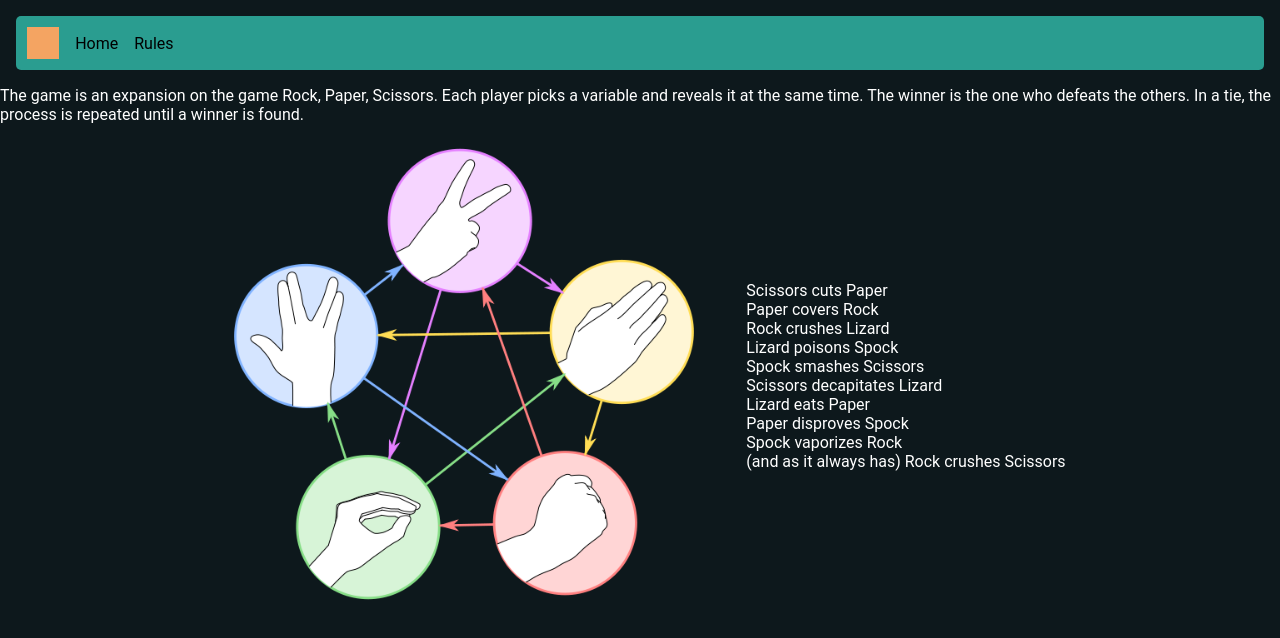
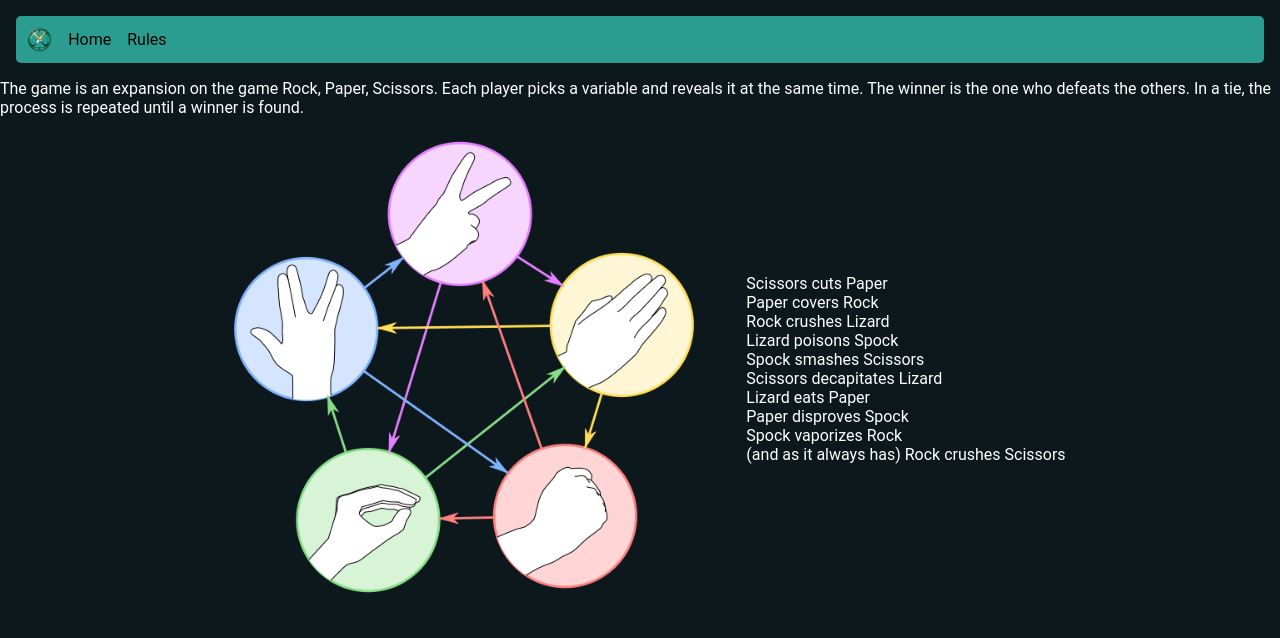
Before and after one commit to ditiz/real-time-rock-paper-scissors-lizard-spock, a Next.js app: page /Rules in a window 1280 px wide. Shown: the top 638 px of the page. Built offline with nearby package versions, Linux system fonts and the light colour scheme.

Commit message:
feat(navbar): use logo

```diff
--- a/components/organisms/Navbar.module.css
+++ b/components/organisms/Navbar.module.css
@@ -1,7 +1,6 @@
 .navbar__logo {
-  width: 2rem;
-  height: 2rem;
-  background: var(--c-3);
+  display: grid;
+  place-items: center;
 }
 
 .navbar__links {
--- a/components/organisms/Navbar.tsx
+++ b/components/organisms/Navbar.tsx
@@ -1,4 +1,6 @@
+import Logo from "@/public/imgs/logo.png"
 import { navbarLinks } from "@/utils/navigation"
+import Image from "next/image"
 import Link from "next/link"
 import { NavbarAtom } from "../atoms"
 import styles from "./Navbar.module.css"
@@ -8,7 +10,9 @@ interface NavbarOrganismProps {}
 const NavbarOrganism: React.FC<NavbarOrganismProps> = () => {
   return (
     <NavbarAtom>
-      <div className={styles.navbar__logo}></div>
+      <div className={styles.navbar__logo}>
+        <Image src={Logo} alt="logo" height={25} width={25} />
+      </div>
       <div className={styles.navbar__links}>
         {navbarLinks.map((link) => (
           <Link key={link.name} href={link.path}>
```
Also changed, not shown: 1 other file (tests, documents, lock files or other folders).
